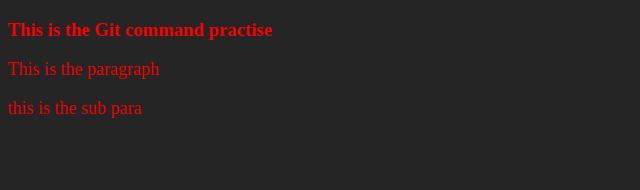
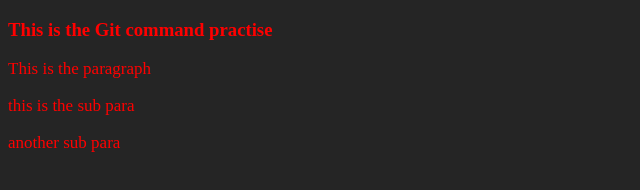
Before and after one commit to mshahzaib-web/test, a plain HTML site: page index.html in a window 1280 px wide. Shown: the whole page, without its empty margins (0-640 px from the left). Drawn offline with Linux system fonts and the light colour scheme.

Commit message:
add another para

```diff
--- a/index.html
+++ b/index.html
@@ -10,5 +10,6 @@
     <h3>This is the Git command practise</h3>
     <p>This is the paragraph</p>
     <p>this is the sub para</p>
+    <p>another sub para</p>
 
 </html>
--- a/style.css
+++ b/style.css
@@ -6,5 +6,5 @@ h3{
 }
 p{
     color: red;
-    font-size: 18px;
+    font-size: 17px;
 }
```
